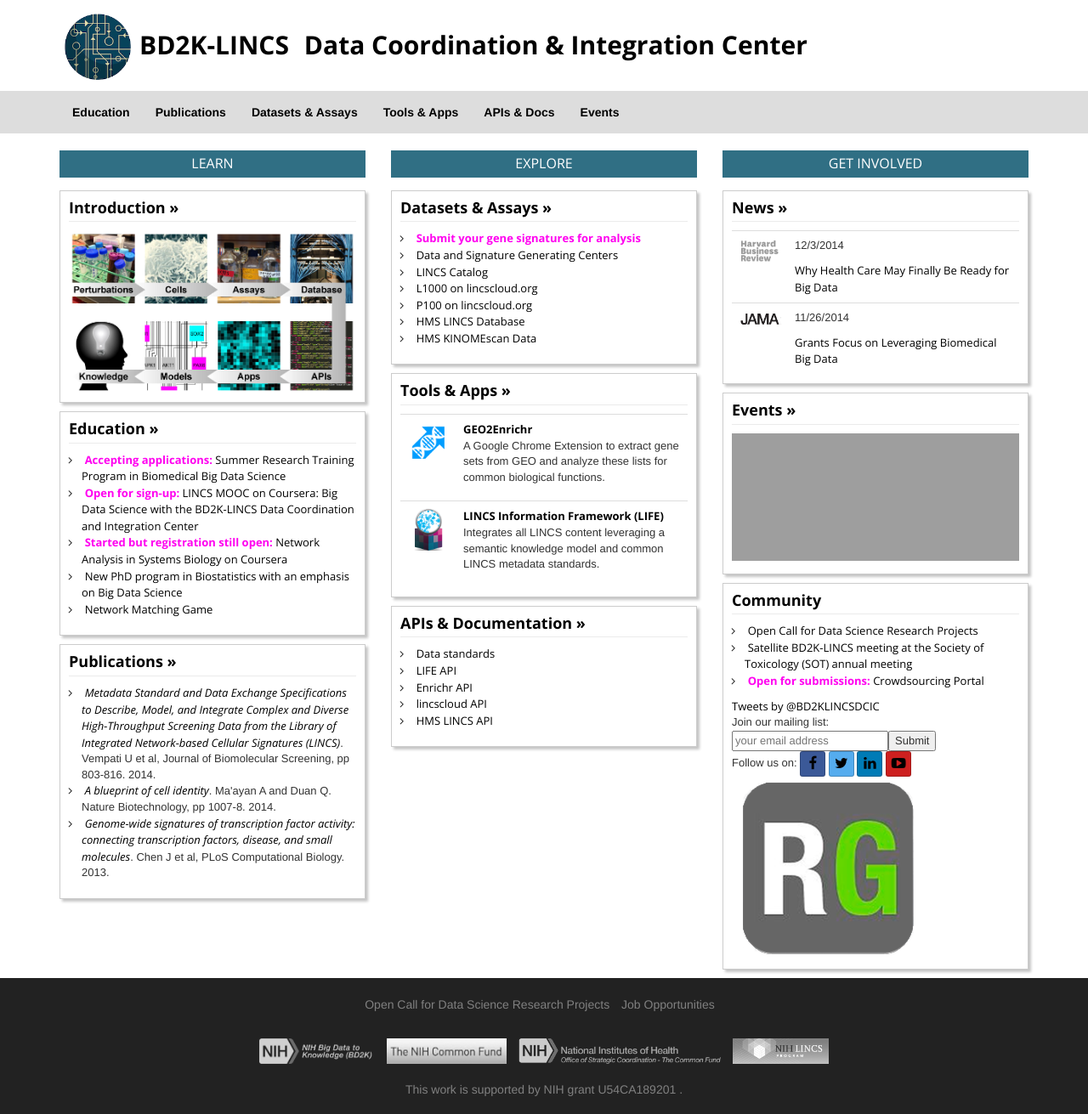
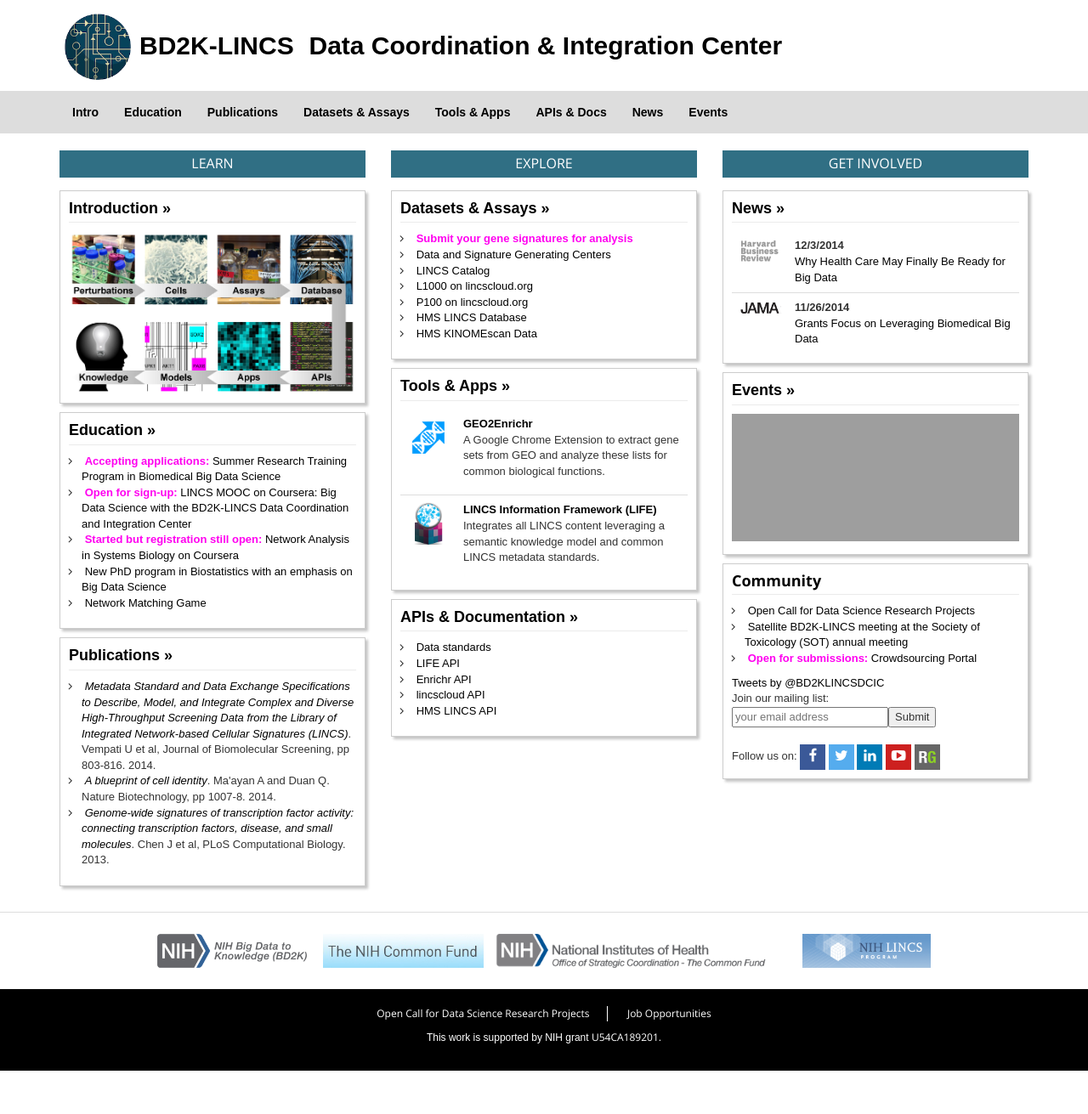
Before and after one commit to dcic/lincs-dcic, a PHP site: page / in a window 1280 px wide. Shown: the whole page at 85% size. After the commit the page ends 1260 px from the top, so only its background shows below. Run offline with PHP 8.4, Linux system fonts and the light colour scheme; some libraries are stand-ins or nearby versions; some web fonts are replaced; grey boxes are pictures that could not be loaded.

Commit message:
Lots of small changes; biggest one is that FOOTER works

```diff
--- a/css/main.css
+++ b/css/main.css
@@ -12,13 +12,20 @@ a:hover {
   color: #306f84;
   text-decoration: none;
 }
+div,
+p,
+a,
+span {
+  font-family: 'Arial', sans-serif;
+}
 #wrapper {
   background: #ffffff;
   min-height: 100%;
+  height: auto;
   /* Negative indent footer by its height. */
-  margin: 0 auto -160px;
+  margin: 0 auto -200px;
   /* Pad bottom by footer height */
-  padding: 0 0 160px;
+  padding: 0 0 200px;
 }
 #brand #logo {
   color: #306f84;
@@ -101,29 +108,53 @@ a:hover {
 #content-wrapper {
   padding-top: 10px;
 }
+#content-wrapper h5.column-h {
+  background: #306f84;
+  color: #ffffff;
+  font-family: 'Open Sans', sans-serif;
+  font-size: 16px;
+  margin-bottom: 15px;
+  padding: 7px 0;
+  text-align: center;
+}
 #footer {
-  background: #222222;
-  border-top: 1px solid #222222;
-  height: 160px;
-  padding: 20px 0 30px 0;
+  height: 200px;
+  padding-top: 20px;
 }
 #footer a,
 #footer p {
-  color: #808080;
+  color: #ffffff;
+}
+#footer a {
+  font-family: 'Open Sans';
 }
 #footer a:hover {
   color: #599fb7;
   text-decoration: none;
 }
-#footer p {
-  padding-top: 20px;
-}
 #footer #org-logos {
-  padding-top: 20px;
+  border-top: 1px solid #dddddd;
+  padding: 25px 0;
 }
 #footer #org-logos img {
-  height: 30px;
+  height: 40px;
   margin: 0 5px;
+}
+#footer #extra {
+  background: #000000;
+  font-family: 'Open Sans', sans-serif;
+  font-size: 12px;
+  padding: 20px 0;
+}
+#footer #extra li:first-child {
+  border-right: 1px solid #ffffff;
+  padding-right: 20px;
+}
+#footer #extra li:last-child {
+  padding-left: 20px;
+}
+#footer #extra a:hover {
+  color: #306f84;
 }
 .table {
   margin-bottom: 0;
@@ -142,12 +173,17 @@ a:hover {
 }
 .category-index a {
   color: #000000;
-  font-family: 'Open Sans', sans-serif;
 }
 .category-index a:hover {
   color: #599fb7;
   cursor: pointer;
   text-decoration: none;
+}
+.category-index td {
+  vertical-align: middle;
+}
+.category-index td.first {
+  border-top: none;
 }
 .category-index ul {
   padding: 0 0 0 15px;
@@ -181,14 +217,38 @@ a:hover {
 .category-index .content {
   font-size: 13px;
 }
-.category-index#toolsapps img {
-  max-width: 50px;
+.category-index table.content img {
+  width: 50px;
 }
-.category-index#news .table > td {
-  text-align: center;
+.category-index#toolsapps table.content a {
+  font-weight: bold;
 }
-.category-index#news img {
-  max-width: 50px;
+.category-index#news table.content p {
+  font-weight: bold;
+  margin-bottom: 0;
+}
+.category-index#community ahover {
+  cursor: pointer;
+}
+.category-index#community #social {
+  bottom: 10px;
+  left: 12px;
+  padding-top: 20px;
+}
+.category-index#community #social a {
+  border: none;
+  border-radius: 0;
+  color: #ffffff;
+}
+.category-index#community #social img {
+  width: 30px;
+}
+.category-index#community #social .research-gate {
+  padding: 0;
+}
+.category-index#community #social #social-iconshover {
+  cursor: pointer;
+  opcacity: .8;
 }
 /* Don't place under `categories` because these also stylize standalone pages */
 .category-page {
--- a/index.html
+++ b/index.html
@@ -39,6 +39,9 @@
 </head>
 
 <body>
+    <!-- This pushes the footer to the bottom. -->
+    <div id="wrapper">
+
         <!-- This creates the top level header that spans the entire width -->
         <div id="header">
             <div class="container">
@@ -95,38 +98,41 @@
         </div>
 
         <!-- This div is important for formatting the footer correctly. -->
-    <div id="wrapper" class="container">
         <!-- container injected from main.html -->
         <div id="content-wrapper" class="container" ng-view></div>
+
     </div>
 
     <div id="footer">
+        <div id="org-logos">
             <div class="container text-center">
                 <div class="row">
-                <ul class="col-md-12 list-inline">
+                    <a href="http://bd2k.nih.gov/" target="_blank">
+                        <img src="images/org-logos/nih-bd2k.png" />
+                    </a>
+                    <a href="http://commonfund.nih.gov/" target="_blank">
+                        <img src="images/org-logos/nih-common-fund.jpg" />
+                    </a>
+                    <a href="http://commonfund.nih.gov/LINCS/index" target="_blank">
+                        <img src="images/org-logos/nih-lincs.png" />
+                    </a>
+                    <a href="http://www.lincsproject.org/" target="_blank">
+                        <img src="images/org-logos/nih-lincs-project.jpg" />
+                    </a>
+                </div>
+            </div>
+        </div>
+        <div id="extra">
+            <div class="container text-center">
+                <ul class="row list-inline">
                     <li><a href="#/eDSR">Open Call for Data Science Research Projects</a></li>
                     <li><a href="#/jobs">Job Opportunities</a></li>
                 </ul>
-            </div>
-            <div id="org-logos" class="row">
-                <a href="http://bd2k.nih.gov/" target="_blank">
-                    <img src="images/org-logos/nih-bd2k-bw.png" />
-                </a>
-                <a href="http://commonfund.nih.gov/" target="_blank">
-                    <img src="images/org-logos/nih-common-fund-bw.jpg" />
-                </a>
-                <a href="http://commonfund.nih.gov/LINCS/index" target="_blank">
-                    <img src="images/org-logos/nih-lincs-bw.png" />
-                </a>
-                <a href="http://www.lincsproject.org/" target="_blank">
-                    <img src="images/org-logos/nih-lincs-project-bw.jpg" />
-                </a>
-            </div>
                 <p class="row">
                     This work is supported by NIH grant
-                <a href="http://projectreporter.nih.gov/project_info_description.cfm?aid=8825168&icde=22649457&ddparam=&ddvalue=&ddsub=&cr=9&csb=default&cs=ASC" target="_blank">U54CA189201</a>
-                .
+                    <a href="http://projectreporter.nih.gov/project_info_description.cfm?aid=8825168&icde=22649457&ddparam=&ddvalue=&ddsub=&cr=9&csb=default&cs=ASC" target="_blank">U54CA189201</a>.
                 </p>
+            </div>
         </div>
     </div>
 
--- a/js/data/toolsapps.js
+++ b/js/data/toolsapps.js
@@ -50,12 +50,14 @@ mod.factory("toolsapps", function() {
         dsgcLinks: [
 			{
 				title: "lincscloud web apps",
+				description: "Brings together datasets and tools from the LINCS consortium.",
 				url: "http://apps.lincscloud.org/",
 				target: "_blank",
 				image: "lincscloud.png"
 			},
 			{
 				title: "HMS software & tools",
+				description: "Creating and re-purposing various types of software to collect, manage and analyze data.",
 				url: "http://lincs.hms.harvard.edu/resources/software-tools/",
 				target: "_blank",
 				image: "hms-lincs.png"
--- a/less/main.less
+++ b/less/main.less
@@ -20,9 +20,10 @@
 
 /* fonts */
 @font-size-base: 13px;
-@font-fam-base: 'Open Sans', sans-serif;
+@font-family-base: 'Arial', sans-serif;
+@font-family-accent: 'Open Sans', sans-serif;
 
-@footer-height: 160px;
+@footer-height: 200px;
 
 html,
 body {
@@ -35,9 +36,16 @@ a {
 		text-decoration: none;
 	}
 }
+div,
+p,
+a,
+span {
+    font-family: @font-family-base;
+}
 #wrapper {
     background: @color-white;
 	min-height: 100%;
+    height: auto;
 	/* Negative indent footer by its height. */
 	margin: 0 auto -@footer-height;
 	/* Pad bottom by footer height */
@@ -57,7 +65,7 @@ a {
         }
         #lincs-title {
             color: @color-black;
-            font-family: @font-fam-base;
+            font-family: @font-family-accent;
             font-size: 30px;
             font-weight: bold;
             &:hover {
@@ -128,31 +136,56 @@ a {
 }
 #content-wrapper {
     padding-top: 10px;
+    h5.column-h {
+		background: @color-primary;
+		color: @color-white;
+		font-family: @font-family-accent;
+		font-size: 16px;
+		margin-bottom: 15px;
+		padding: 7px 0;
+		text-align: center;
+    }
 }
 #footer {
-	background: @color-charcoal;
-	border-top: 1px solid @color-charcoal;
-	height: @footer-height;
-	padding: 20px 0 30px 0;
-	a, p {
-		color: @color-lightcharcoal;
+    height: @footer-height;
+    padding-top: 20px;
+	a,
+	p {
+		color: @color-white;
 	}
 	a {
+		font-family: 'Open Sans';
 		&:hover {
 			color: @color-primary-light;
 			text-decoration: none;
 		}
 	}
-	p {
-		padding-top: 20px;
-	}
 	#org-logos {
-		padding-top: 20px;
+	    border-top: 1px solid @color-gray;
+        padding: 25px 0;
 		img {
-			height: 30px;
+			height: 40px;
 			margin: 0 5px;
 		}
 	}
+    #extra {
+        background: @color-black;
+        font-family: @font-family-accent;
+        font-size: 12px;
+        padding: 20px 0;
+        li:first-child {
+            border-right: 1px solid @color-white;
+            padding-right: 20px;
+        }
+        li:last-child {
+            padding-left: 20px;
+        }
+        a {
+            &:hover {
+                color: @color-primary;
+            }
+        }
+    }
 }
 .table {
 	margin-bottom: 0;
@@ -170,12 +203,17 @@ a {
 	position: relative;
 	a {
 		color: @color-black;
-		font-family: @font-fam-base;
 		&:hover {
 			color: @color-primary-light;
 			cursor: pointer;
 			text-decoration: none;
 		}
+	}
+	td {
+        vertical-align: middle;
+	}
+	td.first {
+        border-top: none;
 	}
 	ul {
 		padding: 0 0 0 15px;
@@ -194,7 +232,7 @@ a {
 	h4 {
 		border-bottom: 1px solid #ebebeb;
 		color: @color-black; /* In case the header doesn't have a link */
-		font-family: @font-fam-base;
+		font-family: @font-family-accent;
 		font-weight: bold;
 		padding: 0 0 6px 0;
 		margin-top: 0;
@@ -205,44 +243,26 @@ a {
 	.content {
 		font-size: @font-size-base;
 	}
+	table.content {
+        img {
+            width: 50px;
+        }
+	}
 	&#toolsapps {
-        img {
-            max-width: 50px;
+        table.content {
+            a {
+                font-weight: bold;
+            }
         }
 	}
 	&#news {
-		.table {
-			> td {
-				text-align: center;
-			}
-		}
+        table.content {
+            p {
+                font-weight: bold;
+                margin-bottom: 0;
+            }
+        }
 	}
-	&#news {
-		img {
-			max-width: 50px;
-		}
-	}
-}
-
-/* Don't place under `categories` because these also stylize standalone pages */
-.category-page {
-    a {
-        color: @color-black;
-        font-weight: bold;
-        &:hover {
-            text-decoration: underline;
-        }
-    }
-    &#news {
-        img {
-            max-width: 100px;
-        }
-    }
-    &#toolsapps {
-        img {
-            width: 50px;
-        }
-    }
     &#community {
         a {
             &hover {
@@ -252,11 +272,14 @@ a {
         #social {
             bottom: 10px;
             left: 12px;
+            padding-top: 20px;
             a {
+                border: none;
+                border-radius: 0;
                 color: @color-white;
             }
             img {
-                width: 32px;
+                width: 30px;
             }
             .research-gate {
                 padding: 0;
@@ -267,6 +290,32 @@ a {
                     opcacity: .8;
                 }
             }
+        }
+    }
+}
+
+/* Don't place under `categories` because these also stylize standalone pages */
+.category-page {
+    a {
+        color: @color-black;
+        &:hover {
+            text-decoration: underline;
+        }
+    }
+    table.content {
+        img {
+            width: 75px;
+        }
+        td:first-child {
+            width: 100px;
+        }
+        p {
+            margin-bottom: 0;
+        }
+    }
+    &#toolsapps {
+        a {
+            font-weight: bold;
         }
     }
     &#analysis {
@@ -409,14 +458,3 @@ a.important,
 .navbar {
     margin-bottom: 5px;
 }
-.col-md-4 {
-	h5 {
-		background: @color-primary;
-		color: @color-white;
-		font-family: @font-fam-base;
-		font-size: 16px;
-		margin-bottom: 15px;
-		padding: 7px 0;
-		text-align: center;
-	}
-}
--- a/view/container.html
+++ b/view/container.html
@@ -8,19 +8,19 @@
 </div>-->
 <div class="row">
 	<div class="col-md-4 col-sm-4">
-		<h5>LEARN</h5>
+		<h5 class="column-h">LEARN</h5>
 		<div ng-include="'view/container/introduction.html'"></div>
 		<div ng-include="'view/container/education.html'"></div>
 		<div ng-include="'view/container/publications.html'"></div>
 	</div>
 	<div class="col-md-4 col-sm-4">
-		<h5>EXPLORE</h5>
+		<h5 class="column-h">EXPLORE</h5>
 		<div ng-include="'view/container/datasetsassays.html'"></div>
 		<div ng-include="'view/container/toolsapps.html'"></div>
 		<div ng-include="'view/container/apisdocs.html'"></div>
 	</div>
 	<div class="col-md-4 col-sm-4">
-		<h5>GET INVOLVED</h5>
+		<h5 class="column-h">GET INVOLVED</h5>
 		<div ng-include="'view/container/news.html'"></div>
 		<div ng-include="'view/container/events.html'"></div>
 		<div ng-include="'view/container/community.html'"></div>
--- a/view/container/community.html
+++ b/view/container/community.html
@@ -31,8 +31,8 @@
 				<a href="http://www.youtube.com/channel/UC88h_MIO1LP7Jv52VQ4qKkg" target="_blank" class="btn btn-social-icon btn-sm btn-youtube">
 					<i class="fa fa-youtube-play"></i>
 				</a>
-				<a href="https://twitter.com/BD2KLINCSDCIC" target="_blank" class="btn research-gate">
-					<img src="images/button-researchgate.png">
+				<a href="http://www.researchgate.net/institution/BD2K-LINCS_Data_Coordination_and_Integration_Center" target="_blank" class="btn research-gate">
+					<img src="images/social/research-gate.png">
 				</a>
 			</span>
 		</div>
--- a/view/container/news.html
+++ b/view/container/news.html
@@ -2,12 +2,12 @@
 	<h4><a href="#/news">News &raquo;</a></h4>
 	<table class="content table">
 		<tr ng-repeat="link in entries | limitTo:2">
-			<td>
+			<td ng-class="{first : $first}">
                 <a href="{{link.url}}" target="{{link.target}}">
                     <img ng-src="images/news/{{link.image}}" />
                 </a>
             </td>
-			<td>
+			<td ng-class="{first : $first}">
                 <p class="title">{{link.date}}</p>
                 <a href="{{link.url}}" target="{{link.target}}">{{link.title}}</a>
             </td>
--- a/view/container/toolsapps.html
+++ b/view/container/toolsapps.html
@@ -1,14 +1,14 @@
 <div class="category-index" id="toolsapps" ng-controller="toolsappsCtrl">
 	<h4><a href="#/toolsapps">Tools & Apps &raquo;</a></h4>
 	<table class="content table">
-		<tr ng-repeat="link in dcicLinks | limitTo:2">
-            <td>
+        <tr ng-repeat="link in dcicLinks | limitTo:2">
+            <td ng-class="{first : $first}">
                 <a href="{{link.url}}" target="_blank">
                     <img ng-src="images/app-logos/{{link.image}}" />
                 </a>
             </td>
-            <td>
-                <strong><a href="{{link.url}}" target="_blank">{{link.title}}</a></strong><br>
+            <td ng-class="{first : $first}">
+                <a href="{{link.url}}" target="_blank">{{link.title}}</a>
                 <p>{{link.description}}</p>
             </td>
         </tr>
--- a/view/page/analyze.html
+++ b/view/page/analyze.html
@@ -1,4 +1,4 @@
-<div id="analysis" ng-controller="analyzeCtrl">
+<div ng-controller="analyzeCtrl" id="analysis" class="category-page">
 	<form ng-submit="submit()">
 		<div class="row">
 			<div class="col-md-4 col-sm-4">
--- a/view/page/news.html
+++ b/view/page/news.html
@@ -1,4 +1,4 @@
-<div id="news" ng-controller="newsCtrl">
+<div ng-controller="newsCtrl" id="news" class="category-page">
 	<h3>News</h3>
 	<table class="content table">
 		<tr ng-repeat="link in entries">
--- a/view/page/team.html
+++ b/view/page/team.html
@@ -1,4 +1,4 @@
-<div id="team" ng-controller="teamCtrl">
+<div ng-controller="teamCtrl" id="team" class="category-page">
 	<div class="row contact-institution-logo-row">
 		<!-- logo columns -->
 		<div  class="col-md-4 col-sm-4" ng-repeat="entry in pis">
```
Also changed, not shown: other parts of css/main.css (+8 -32 lines), js/subnav.js (+8 -0 lines), view/page/toolsapps.html (+8 -2 lines), images/org-logos/nih-lincs-project.jpg (renamed from images/org-logos/nih-lincs.jpg), images/org-logos/nih-lincs.png (added), images/social/research-gate.png (added). Lines whose indentation alone changed are shown as unchanged.
